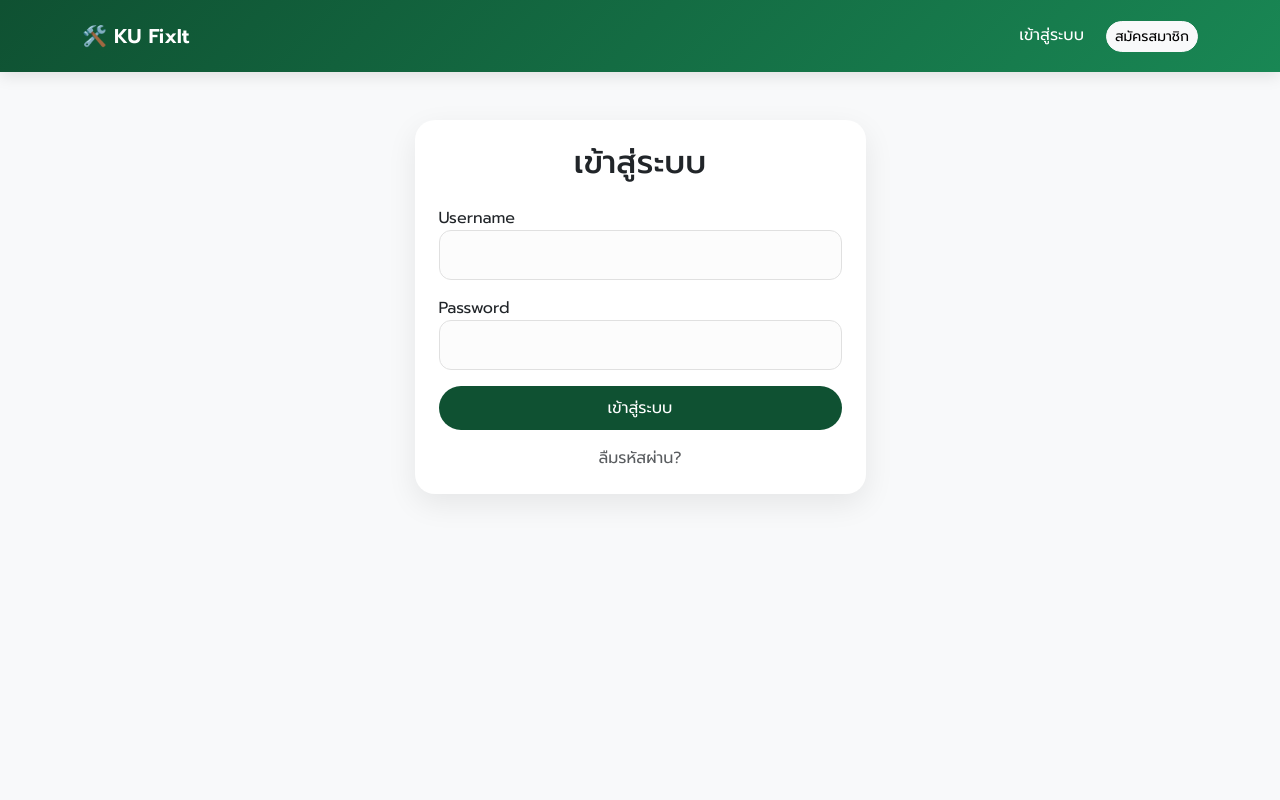
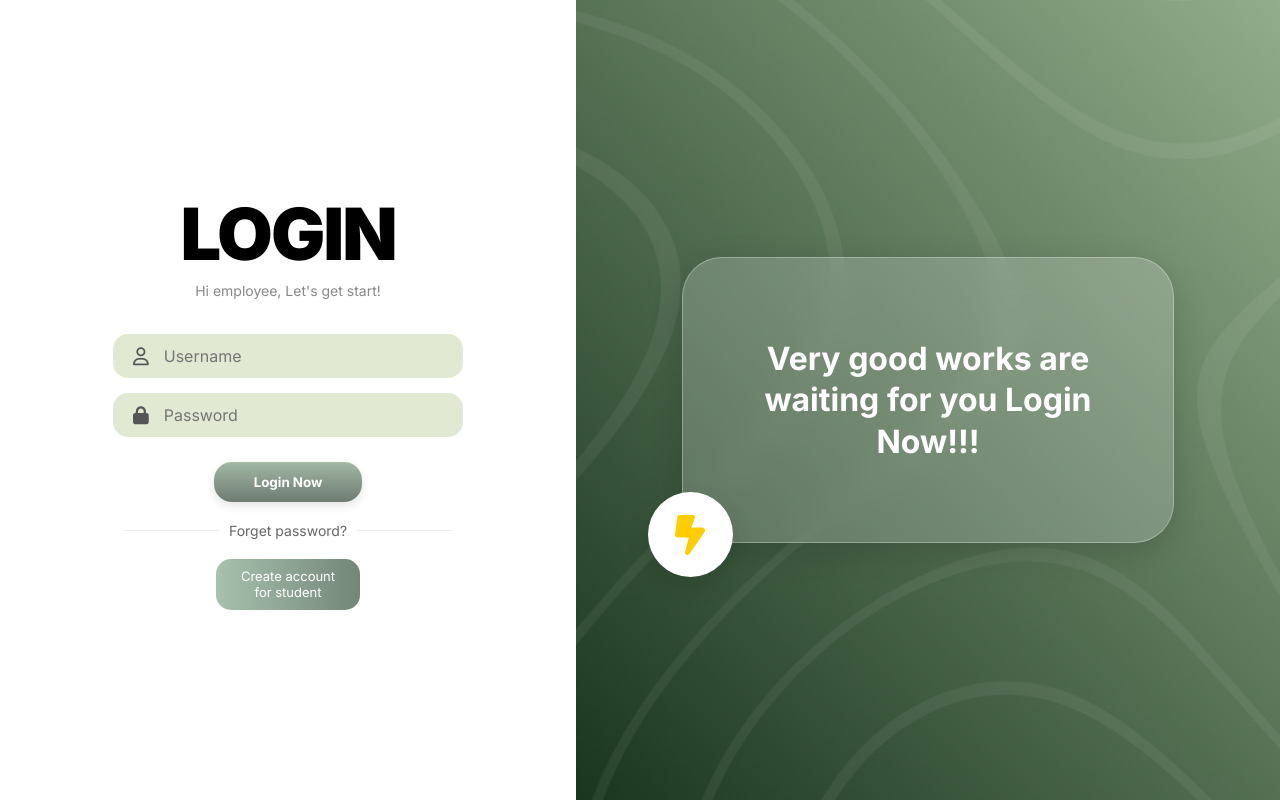
Before and after one commit to BoBoXbank/KU_FixIt, a Flask app: template templates/user/login.html in a window 1280 px wide. Run offline with Flask 3, Linux system fonts and the light colour scheme; the template is opened without the code that fills it, so the values that code supplies are empty.

Commit message:
Refactor code structure for improved readability and maintainability

```diff
--- a/static/user_style.css
+++ b/static/user_style.css
@@ -1,115 +1,162 @@
-/* พื้นฐานหน้าจอ */
-body, html {
+/* static/user_style.css */
+* {
+    box-sizing: border-box;
     margin: 0;
     padding: 0;
-    height: 100%;
     font-family: 'Inter', sans-serif;
 }
 
-.main-container {
+body {
     display: flex;
     height: 100vh;
+    overflow: hidden;
 }
 
-/* ฝั่งซ้าย (Login Form) */
+.login-container {
+    display: flex;
+    width: 100%;
+    height: 100%;
+}
+
+/* ฝั่งซ้าย: แบบฟอร์ม */
 .left-side {
-    flex: 1;
+    width: 45%;
     display: flex;
     flex-direction: column;
     justify-content: center;
     align-items: center;
-    padding: 50px;
     background: #ffffff;
+    padding: 40px;
 }
 
-.login-header h1 {
-    font-size: 60px;
-    font-weight: 800;
-    margin: 0;
-    letter-spacing: 2px;
+.form-box {
+    width: 100%;
+    max-width: 350px;
+    text-align: center;
 }
 
-.login-header p {
-    color: #888;
-    margin-bottom: 30px;
+.form-box h1 {
+    font-size: 72px;
+    font-weight: 900;
+    margin-bottom: 5px;
+    letter-spacing: -2px;
 }
 
-/* ช่อง Input */
-.input-box {
-    width: 350px;
+.form-box .subtitle {
+    color: #888;
+    font-size: 14px;
+    margin-bottom: 35px;
+}
+
+/* Input Fields ตามรูป Figma */
+.input-group {
+    background: #e2e9d3; /* สีเขียวอ่อนตามรูป */
+    border-radius: 15px;
+    display: flex;
+    align-items: center;
+    padding: 12px 20px;
     margin-bottom: 15px;
 }
 
-.input-box input {
-    width: 100%;
-    padding: 15px;
-    border: none;
-    border-radius: 10px;
-    background-color: #f0fff4; /* สีเขียวอ่อนตามรูป */
-    font-size: 14px;
+.input-group i {
+    color: #555;
+    margin-right: 15px;
+    font-size: 18px;
 }
 
-/* แถวของปุ่ม */
-.button-row {
-    display: flex;
-    gap: 10px;
-    width: 350px;
-    margin-top: 10px;
+.input-group input {
+    border: none;
+    background: transparent;
+    outline: none;
+    width: 100%;
+    font-size: 16px;
 }
 
-/* สไตล์ปุ่มหลัก (Login Now / For Student) */
-.btn-main {
-    flex: 1;
-    padding: 12px;
+/* ปุ่มกดไล่เฉดสี */
+.btn-login {
+    background: linear-gradient(to bottom, #a1b8a5, #6e7b71);
+    color: white;
     border: none;
-    border-radius: 12px;
-    color: white;
+    padding: 12px 40px;
+    border-radius: 18px;
     font-weight: bold;
     cursor: pointer;
-    background: linear-gradient(to right, #72d694, #4e6d5e); /* สีจากรูป */
+    margin-top: 10px;
     box-shadow: 0 4px 10px rgba(0,0,0,0.1);
 }
 
-/* สไตล์ปุ่มรอง (Create Account) */
-.btn-sub {
-    flex: 1;
-    padding: 10px;
-    border: none;
-    border-radius: 12px;
-    color: white;
-    font-size: 12px;
-    font-weight: 600;
-    cursor: pointer;
-    background: linear-gradient(to right, #83f7ae, #5a7b6c); /* สีสว่างกว่าตามรูป */
+.forgot-text {
+    margin: 20px 0;
+    font-size: 14px;
+    color: #666;
+    display: flex;
+    align-items: center;
+    justify-content: center;
 }
 
-.forgot-link {
-    display: block;
-    margin: 15px 0;
-    color: #666;
-    text-decoration: none;
-    font-size: 13px;
+.forgot-text::before, .forgot-text::after {
+    content: "";
+    flex: 1;
+    height: 1px;
+    background: #eee;
+    margin: 0 10px;
 }
 
-/* ฝั่งขวา (Green Graphic) */
+.btn-create {
+    background: linear-gradient(to right, #a7c1ae, #738679);
+    color: white;
+    border: none;
+    padding: 10px 25px;
+    border-radius: 15px;
+    font-size: 13px;
+    cursor: pointer;
+    line-height: 1.2;
+}
+
+/* ฝั่งขวา: รูปพื้นหลังและ Glassmorphism */
 .right-side {
-    flex: 1;
-    background: linear-gradient(135deg, #4fb879 0%, #2d5a43 100%);
+    width: 55%;
+    background-image: url('picture/bg-graphic.png'); /* Path ตามโครงสร้างใหม่ */
+    background-size: cover;
+    background-position: center;
     display: flex;
     justify-content: center;
     align-items: center;
+    position: relative;
 }
 
-.glass-box {
-    background: rgba(255, 255, 255, 0.1);
-    backdrop-filter: blur(10px);
-    border-radius: 30px;
-    padding: 60px;
-    width: 60%;
-    border: 1px solid rgba(255, 255, 255, 0.2);
+.glass-card {
+    background: rgba(255, 255, 255, 0.2);
+    backdrop-filter: blur(15px);
+    -webkit-backdrop-filter: blur(15px);
+    border-radius: 40px;
+    padding: 80px 50px;
+    width: 70%;
+    text-align: center;
     color: white;
-    text-align: center;
-    font-size: 24px;
+    border: 1px solid rgba(255, 255, 255, 0.3);
+    font-size: 32px;
     font-weight: bold;
-    line-height: 1.4;
+    line-height: 1.3;
+    box-shadow: 0 8px 32px rgba(0,0,0,0.15);
 }
+
+/* ไอคอนสายฟ้าสีเหลือง */
+.bolt-circle {
+    position: absolute;
+    bottom: -35px;
+    left: -35px;
+    background: white;
+    width: 85px;
+    height: 85px;
+    border-radius: 50%;
+    display: flex;
+    justify-content: center;
+    align-items: center;
+    box-shadow: 0 10px 25px rgba(0,0,0,0.1);
+}
+
+.bolt-circle i {
+    color: #ffcc00;
+    font-size: 40px;
+}
--- a/templates/user/login.html
+++ b/templates/user/login.html
@@ -1,24 +1,55 @@
-{% extends "layout.html" %}
-{% block content %}
-<div class="row justify-content-center mt-5">
-    <div class="col-md-5">
-        <div class="card p-4">
-            <h2 class="text-center mb-4">เข้าสู่ระบบ</h2>
-            <form method="POST">
-                <div class="mb-3">
-                    <label>Username</label>
-                    <input type="text" name="username" class="form-control" required>
+<!DOCTYPE html>
+<html lang="en">
+<head>
+    <meta charset="UTF-8">
+    <meta name="viewport" content="width=device-width, initial-scale=1.0">
+    <title>Login - KU_FIXIT</title>
+    <link rel="stylesheet" href="{{ url_for('static', filename='user_style.css') }}">
+    <link href="https://fonts.googleapis.com/css2?family=Inter:wght@400;700;900&display=swap" rel="stylesheet">
+    <link rel="stylesheet" href="https://cdnjs.cloudflare.com/ajax/libs/font-awesome/6.4.0/css/all.min.css">
+</head>
+<body>
+
+    <div class="login-container">
+        <div class="left-side">
+            <div class="form-box">
+                <h1>LOGIN</h1>
+                <p class="subtitle">Hi employee, Let's get start!</p>
+
+                <form action="/login" method="POST">
+                    <div class="input-group">
+                        <i class="fa-regular fa-user"></i>
+                        <input type="text" name="username" placeholder="Username" required>
+                    </div>
+
+                    <div class="input-group">
+                        <i class="fa-solid fa-lock"></i>
+                        <input type="password" name="password" placeholder="Password" required>
+                    </div>
+
+                    <button type="submit" class="btn-login">Login Now</button>
+
+                    <div class="forgot-text">
+                        <a href="#" style="text-decoration: none; color: inherit;">Forget password?</a>
+                    </div>
+
+                    <button type="button" class="btn-create">
+                        Create account<br>for student
+                    </button>
+                </form>
+            </div>
+        </div>
+
+        <div class="right-side">
+            <div class="glass-card">
+                Very good works are waiting for you Login Now!!!
+
+                <div class="bolt-circle">
+                    <i class="fa-solid fa-bolt-lightning"></i>
                 </div>
-                <div class="mb-3">
-                    <label>Password</label>
-                    <input type="password" name="password" class="form-control" required>
-                </div>
-                <button type="submit" class="btn btn-theme w-100 mb-3">เข้าสู่ระบบ</button>
-                <div class="text-center">
-                    <a href="/forgot-password" class="text-muted text-decoration-none">ลืมรหัสผ่าน?</a>
-                </div>
-            </form>
+            </div>
         </div>
     </div>
-</div>
-{% endblock %}
+
+</body>
+</html>
```
Also changed, not shown: static/picture/bg-graphic.png (added).
